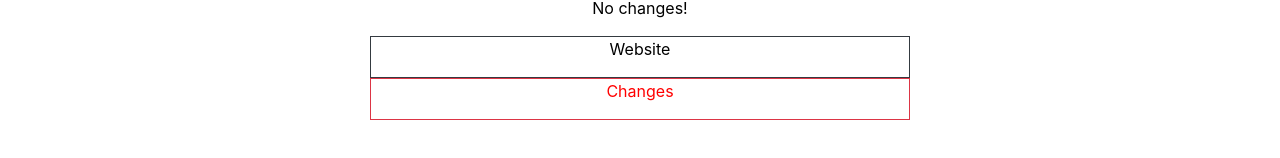
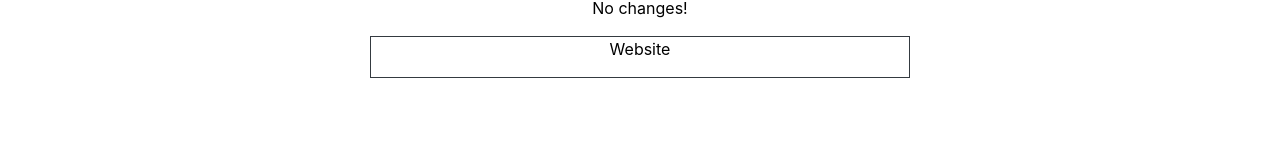
Before and after one commit to dguer/fhwn_web19_3, an Angular app in the folder ChangeDetection/: page /view in a window 1280 px wide. Shown: the part 468-626 px from the top of the page. Built offline with nearby package versions, Linux system fonts and the light colour scheme.

Commit message:
changed unused

```diff
--- a/ChangeDetection/src/app/view/view.component.html
+++ b/ChangeDetection/src/app/view/view.component.html
@@ -20,10 +20,7 @@
           <p style="color: black; text-align:center">Website</p>
           <p style="margin: 1em; text-align:center">{{normalSite}}</p>
         </div>
-        <div class="border border-danger">
-          <p style="color: red; text-align:center">Changes</p>
-          <p style="margin: 1em; text-align:center">{{changesSite}}</p>
-        </div>
+
       </div>
     </div>
 
```
